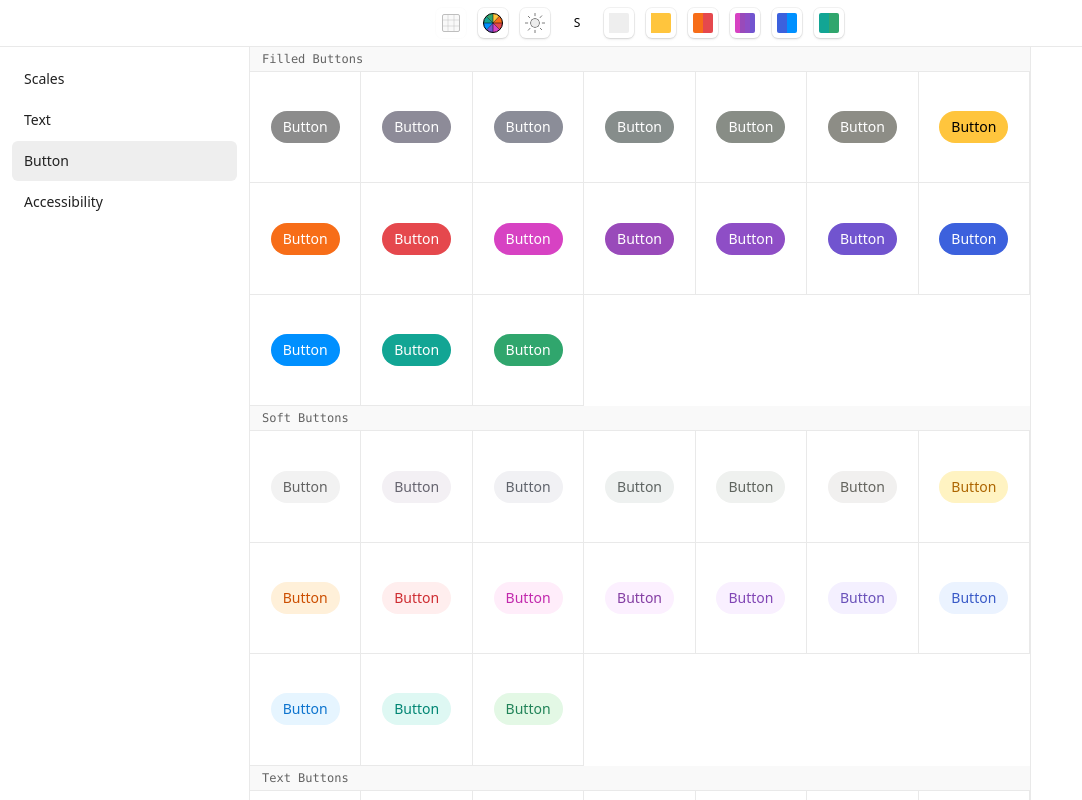
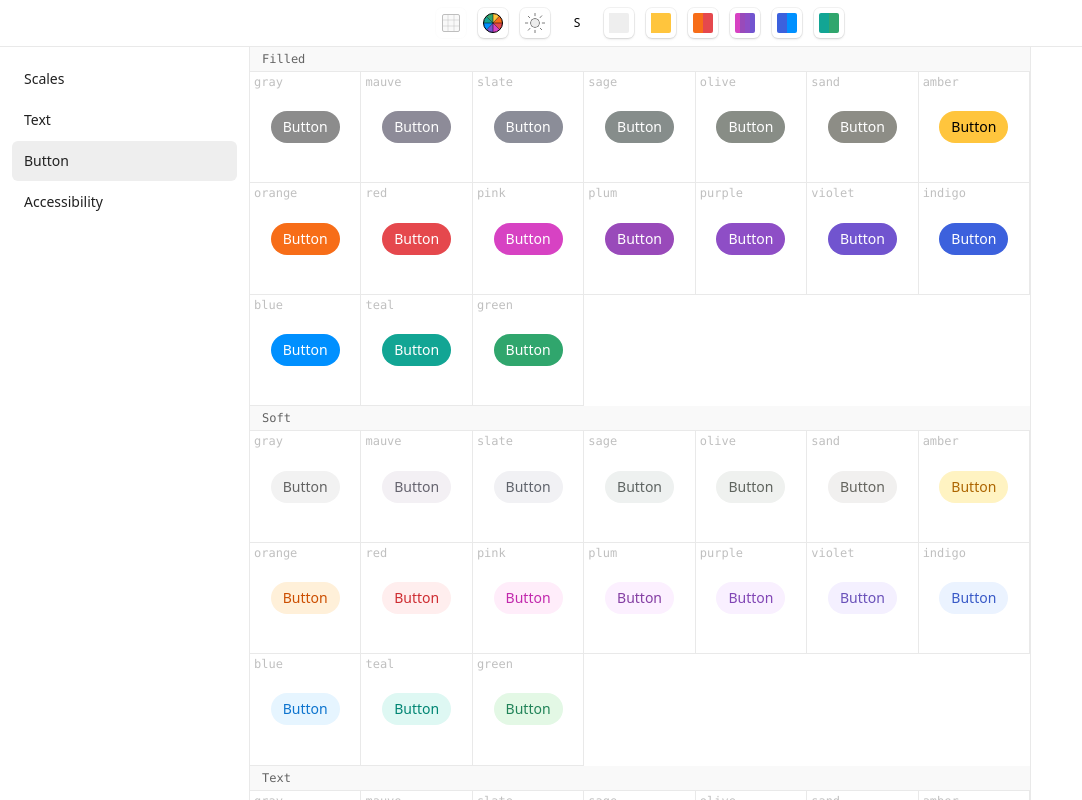
Before and after one commit to colmtuite/color-system, a Next.js app: page /button in a window 1280 px wide. Shown: the whole page, without its empty margins (0-1082 px from the left). Built offline with nearby package versions, Linux system fonts and the light colour scheme.

Commit message:
hue name in cells

```diff
--- a/src/app/button/page.tsx
+++ b/src/app/button/page.tsx
@@ -1,71 +1,56 @@
 import { COLOR_FAMILIES } from '../lib/constants';
-import DemoGrid from '../components/DemoGrid';
+import DemoGrid, { DemoGridCell } from '../components/DemoGrid';
 
 export default function ButtonPage() {
   return (
     <div>
-      <DemoGrid columns={7} align="center" aspectRatio={1} label="Filled Buttons">
+      <DemoGrid columns={7} align="center" aspectRatio={1} label="Filled">
         {COLOR_FAMILIES.map((family) => (
-          <div
-            key={family}
-            className="demo-grid-cell"
-          >
+          <DemoGridCell key={family} colorFamily={family}>
             <button className={`Button variant-filled color-${family}`}>
               Button
             </button>
-          </div>
+          </DemoGridCell>
         ))}
       </DemoGrid>
 
-      <DemoGrid columns={7} align="center" aspectRatio={1} label="Soft Buttons">
+      <DemoGrid columns={7} align="center" aspectRatio={1} label="Soft">
         {COLOR_FAMILIES.map((family) => (
-          <div
-            key={`soft-${family}`}
-            className="demo-grid-cell"
-          >
+          <DemoGridCell key={`soft-${family}`} colorFamily={family}>
             <button className={`Button variant-soft color-${family}`}>
               Button
             </button>
-          </div>
+          </DemoGridCell>
         ))}
       </DemoGrid>
 
-      <DemoGrid columns={7} align="center" aspectRatio={1} label="Text Buttons">
+      <DemoGrid columns={7} align="center" aspectRatio={1} label="Text">
         {COLOR_FAMILIES.map((family) => (
-          <div
-            key={`text-${family}`}
-            className="demo-grid-cell"
-          >
+          <DemoGridCell key={`text-${family}`} colorFamily={family}>
             <button className={`Button variant-text color-${family}`}>
               Button
             </button>
-          </div>
+          </DemoGridCell>
         ))}
       </DemoGrid>
 
-      <DemoGrid columns={7} align="center" aspectRatio={1} label="Classic Buttons">
+      <DemoGrid columns={7} align="center" aspectRatio={1} label="Classic">
         {COLOR_FAMILIES.map((family) => (
-          <div
-            key={`classic-${family}`}
-            className="demo-grid-cell"
-          >
+          <DemoGridCell key={`classic-${family}`} colorFamily={family}>
             <button className={`Button variant-classic color-${family}`}>
               Button
             </button>
-          </div>
+          </DemoGridCell>
         ))}
       </DemoGrid>
 
-      <DemoGrid columns={7} align="center" aspectRatio={1} label="Outlined Buttons">
+      <DemoGrid columns={7} align="center" aspectRatio={1} label="Outlined">
         {COLOR_FAMILIES.map((family) => (
-          <div
-            key={`outlined-${family}`}
-            className="demo-grid-cell"
-          >
+          <DemoGridCell key={`outlined-${family}`} colorFamily={family}>
             <button className={`Button variant-outlined color-${family}`}>
               Button
             </button>
-          </div>
+          </DemoGridCell>
         ))}
       </DemoGrid>
     </div>
--- a/src/app/components/DemoGrid.tsx
+++ b/src/app/components/DemoGrid.tsx
@@ -8,6 +8,14 @@ interface DemoGridProps {
   label?: string;
   children: React.ReactNode;
 }
+
+// Wrapper component that automatically adds color family label
+const DemoGridCell = ({ children, colorFamily }: { children: React.ReactNode; colorFamily: string }) => (
+  <div className="demo-grid-cell">
+    {children}
+    <span className="demo-grid-cell-label">{colorFamily}</span>
+  </div>
+);
 
 export default function DemoGrid({ columns, aspectRatio, align = 'start', padding, label, children }: DemoGridProps) {
   return (
@@ -29,3 +37,6 @@ export default function DemoGrid({ columns, aspectRatio, align = 'start', paddin
     </div>
   );
 }
+
+// Export the cell wrapper for use in pages
+export { DemoGridCell };
--- a/src/app/css/globals.css
+++ b/src/app/css/globals.css
@@ -87,6 +87,7 @@ body {
 }
 
 .demo-grid-cell {
+  position: relative;
   padding: var(--demo-grid-padding);
   border-bottom: .5px solid var(--gray-o1);
   border-right: .5px solid var(--gray-o1);
--- a/src/app/css/main.css
+++ b/src/app/css/main.css
@@ -94,6 +94,19 @@ html {
   padding-left: 12px;
 }
 
+.demo-grid-cell-label {
+  font-size: 12px;
+  color: hsl(0deg 0% 0% / 25%);
+  font-family: test söhne mono, menlo, monaco, monospace;
+  font-weight: 400;
+  line-height: 1;
+  user-select: none;
+  display: block;
+  position: absolute;
+  top: 4px;
+  left: 4px;
+}
+
 .f-g {
   filter: grayscale(1);
 }
```
Also changed, not shown: src/app/text/page.tsx (+13 -17 lines).
